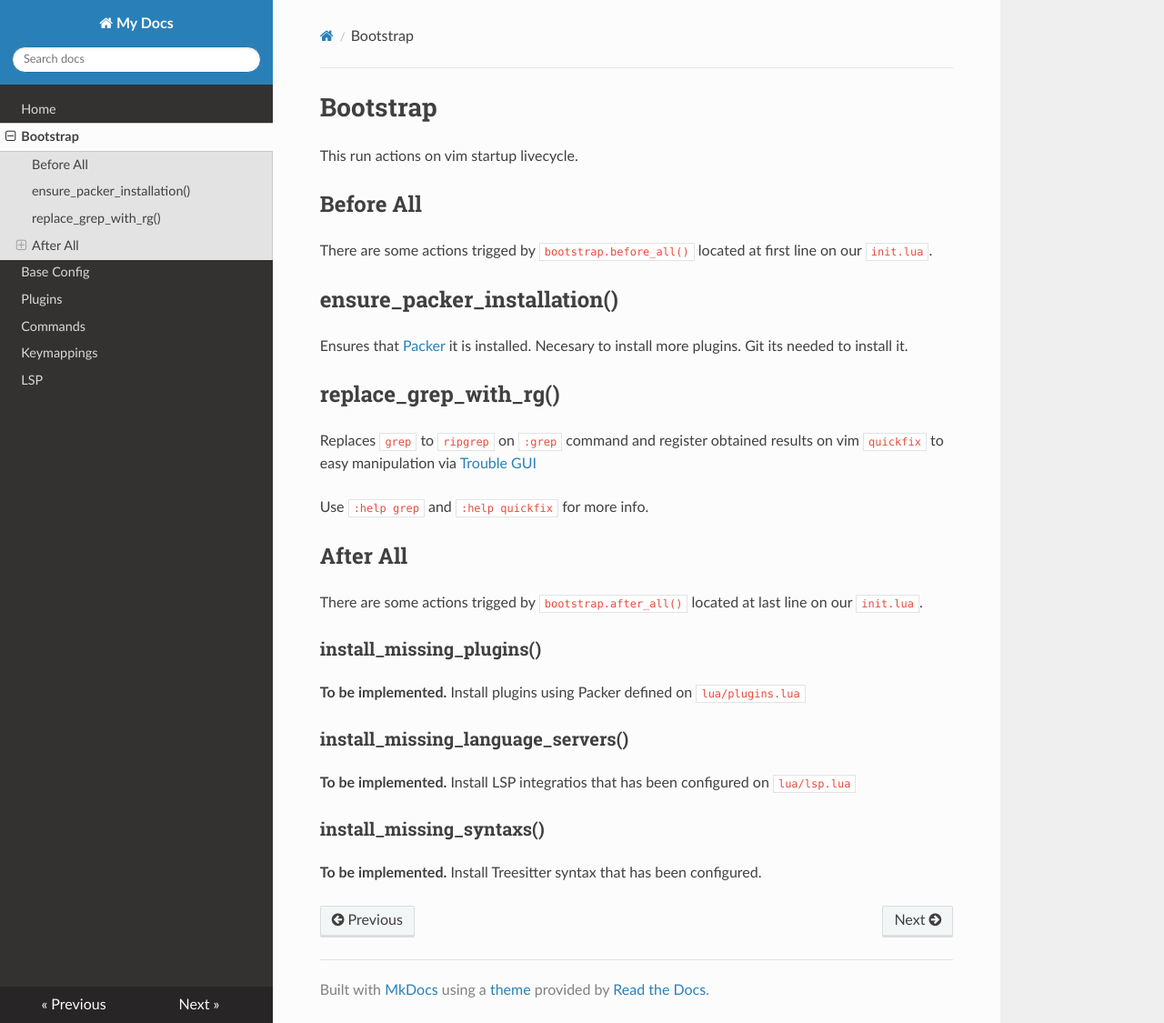
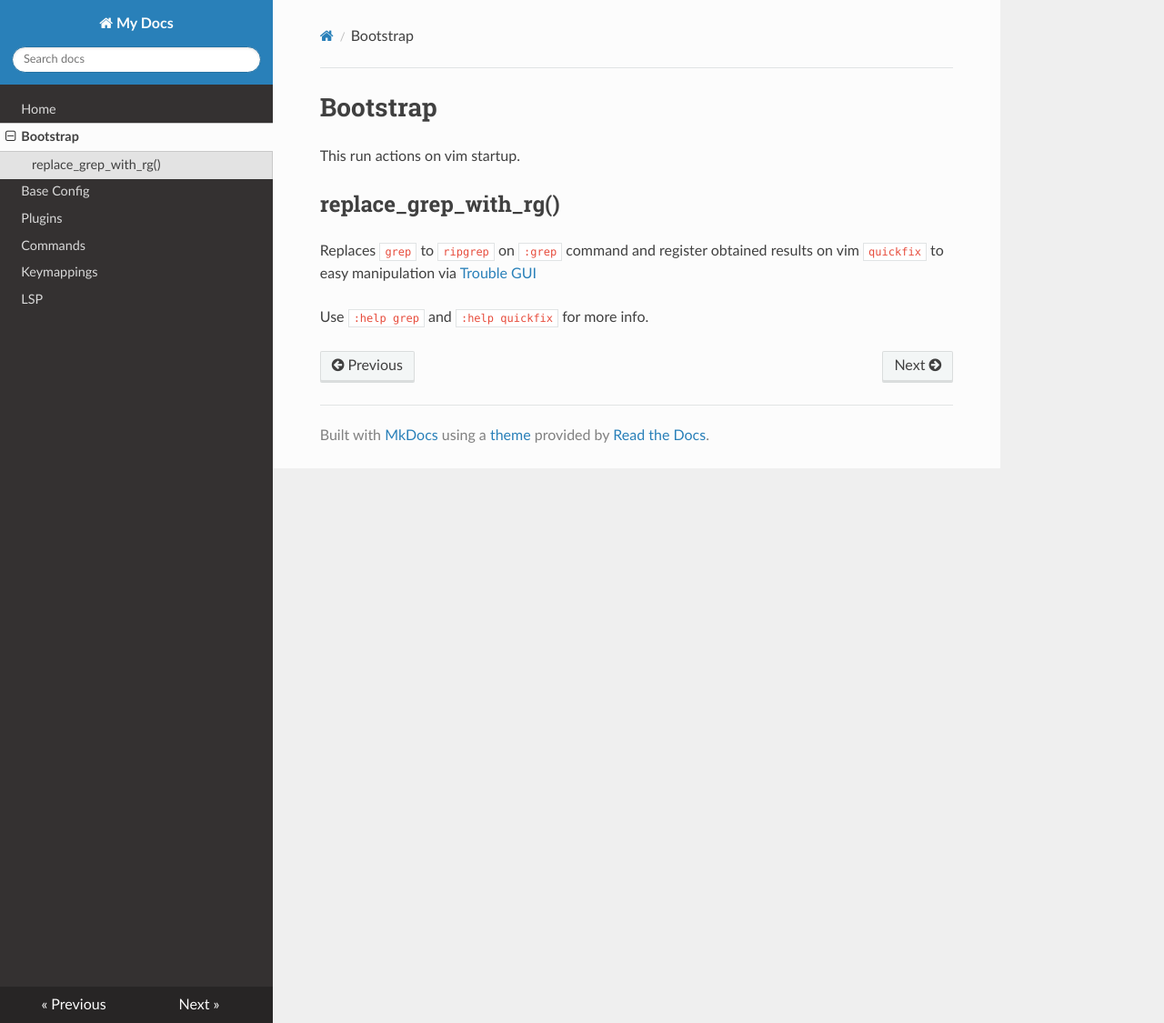
Before and after one commit to miguelgrubin/neovim-dotconf, an MkDocs documentation site: the page built from docs/bootstrap.md, in a window 1280 px wide and 1125 px high. Shown: the whole window at 91% size. Built offline with MkDocs 1.6.1, drawn with Linux system fonts in a browser that asks for light colours; nearby versions of some CDN libraries.

Commit message:
feat: update plugins, lsp, docs

```diff
--- a/docs/bootstrap.md
+++ b/docs/bootstrap.md
@@ -1,34 +1,10 @@
 # Bootstrap
 
-This run actions on vim startup livecycle.
+This run actions on vim startup.
 
-## Before All
-
-There are some actions trigged by `bootstrap.before_all()` located at first line on our `init.lua`.
-
-## ensure_packer_installation()
-
-Ensures that [Packer](https://github.com/wbthomason/packer.nvim) it is installed.
-Necesary to install more plugins. Git its needed to install it.
 
 ## replace_grep_with_rg()
 
 Replaces `grep` to `ripgrep` on `:grep` command and register obtained results on vim `quickfix` to easy manipulation via [Trouble GUI](https://github.com/folke/trouble.nvim)
 
 Use `:help grep` and `:help quickfix` for more info.
-
-## After All
-
-There are some actions trigged by `bootstrap.after_all()` located at last line on our `init.lua`.
-
-### install_missing_plugins()
-
-**To be implemented.** Install plugins using Packer defined on `lua/plugins.lua`
-
-### install_missing_language_servers()
-
-**To be implemented.** Install LSP integratios that has been configured on `lua/lsp.lua`
-
-### install_missing_syntaxs()
-
-**To be implemented.** Install Treesitter syntax that has been configured.
```
Also changed, not shown: README.md (+7 -8 lines), docs/cmd.md (+0 -4 lines), docs/plugins.md (+4 -9 lines), .luarc.json (added), docs/config.md (deleted), docs/lsp.md (deleted), 5 other files.
